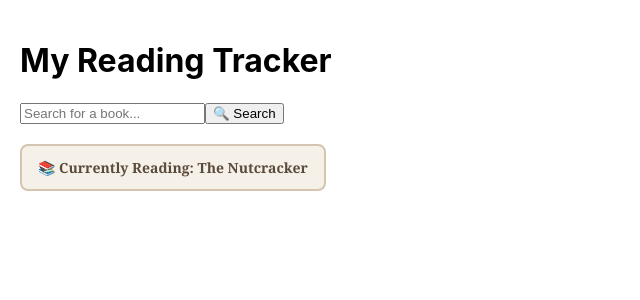
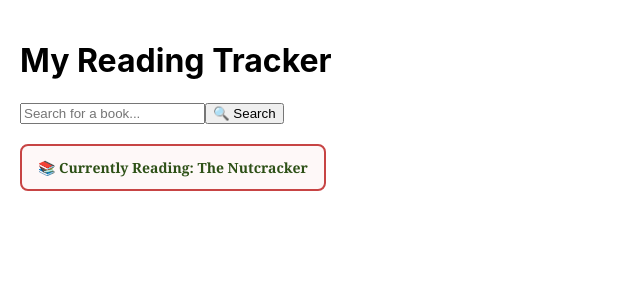
Before and after one commit to lcleigh/currently-reading-badge, a React (Create React App) app: page / in a window 1280 px wide. Shown: the top 300 px of the page, without its empty margins (0-640 px from the left). Built offline with nearby package versions, Linux system fonts and the light colour scheme; no server answers.

Commit message:
Adding a christmas theme to themes

```diff
--- a/src/components/CurrentlyReadingBadge.js
+++ b/src/components/CurrentlyReadingBadge.js
@@ -6,7 +6,7 @@ export default function CurrentlyReadingBadge({ bookTitle }) {
   const [loading, setLoading] = useState(true);
   const [error, setError] = useState(null);
 
-  const currentColourTheme = themes.neutral;
+  const currentColourTheme = themes.christmas;
 
   useEffect(() => {
     const fetchBook = async () => {
--- a/src/themes/badgeColourThemes.js
+++ b/src/themes/badgeColourThemes.js
@@ -5,5 +5,12 @@ export const themes = {
       text: '#5a4a3a',
       subtext: '#7a6a5a',
       accent: '#8b7355'
-    }
+    },
+    christmas: {
+        background: '#fef8f8',
+        border: '#c74444',
+        text: '#2d5016',
+        subtext: '#4a7c2c',
+        accent: '#c74444'
+      }
   };
```
